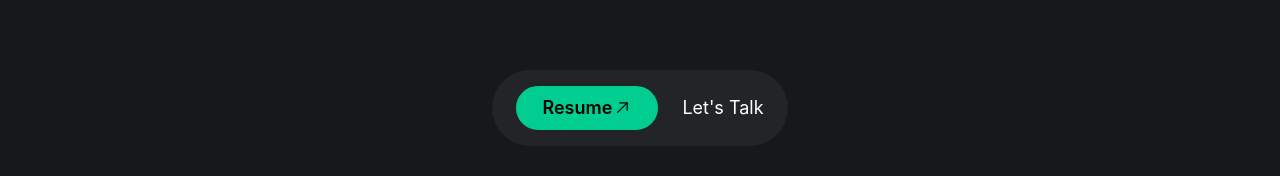
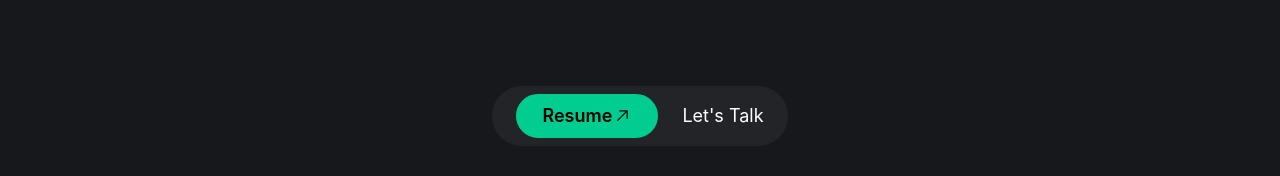
Before and after one commit to Braulin96/MyPortfolio, a React (Create React App) app in the folder portofolio/: page / in a window 1280 px wide. Shown: the part 606-782 px from the top of the page. Built offline with nearby package versions, Linux system fonts and the light colour scheme; a web font is replaced by a local one; what tailwindcss-animated would draw is missing.

Commit message:
remove the py-2 in div container buttons in HeroSection component

```diff
--- a/portofolio/src/components/HeroSection.js
+++ b/portofolio/src/components/HeroSection.js
@@ -27,7 +27,7 @@ const HeroSection = () => {
                     .pause(750)
                     .break({ delay: 500 })
                     .type(
-                      '<span class="text-4xl text-secondary-gray font-extralight">Front-Ennd Dev</span>',
+                      '<span class="text-4xl text-white font-extralight">Front-Ennd Dev</span>',
                       {
                         speed: 100,
                       }
@@ -40,7 +40,7 @@ const HeroSection = () => {
                     .move(null, { to: "END" })
                     .pause(750)
                     .type(
-                      '<span class="text-4xl text-secondary-gray font-extralight">eloper - Web Designer</span>',
+                      '<span class="text-4xl text-white font-extralight">eloper - Web Designer</span>',
                       {
                         speed: 100,
                       }
@@ -110,7 +110,7 @@ const HeroSection = () => {
             </div>
           </div>
 
-          <div className="bg-white bg-opacity-5 px-4 w-fit mx-auto rounded-full flex py-2 mb-12 gap-x-2">
+          <div className="bg-white bg-opacity-5 px-4 w-fit mx-auto rounded-full flex mb-12 gap-x-2">
             <button className="fade ml-4 cursor-pointer px-6 py-1.5 rounded-full my-auto flex">
               <p className="font-semibold text-lg">Resume</p>
               <GoArrowUpRight size={20} className="my-auto" />
```
